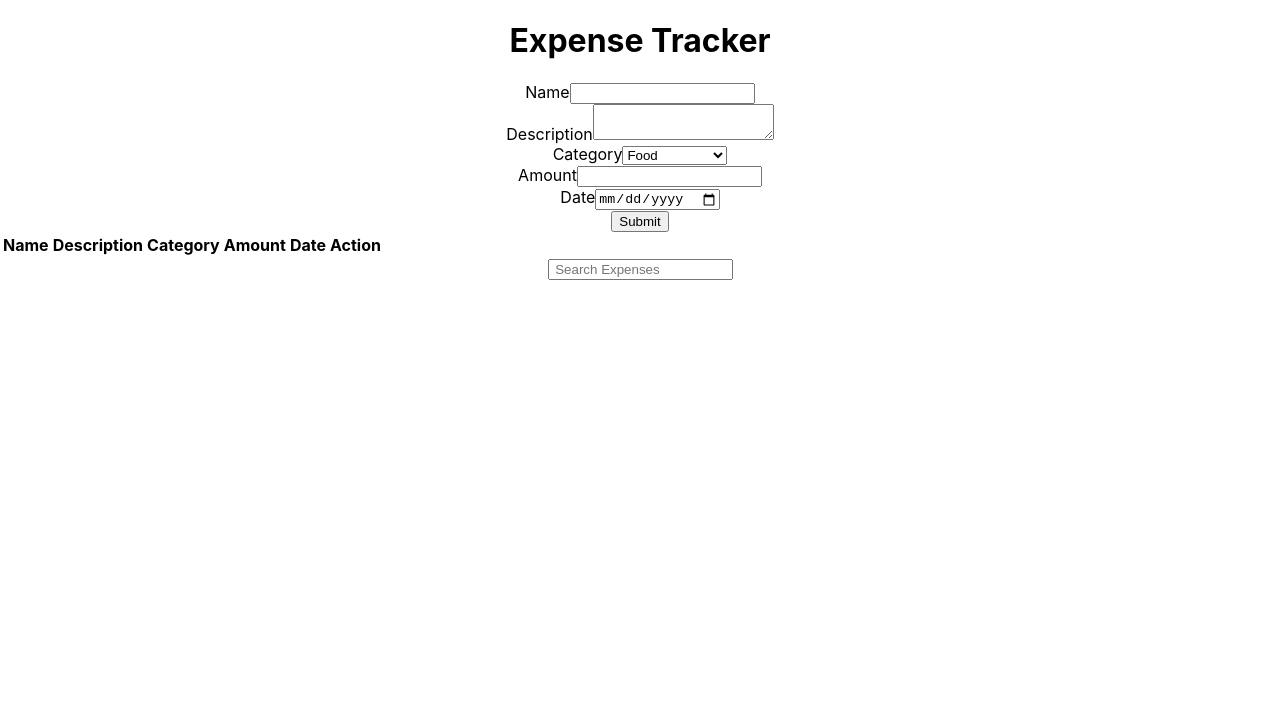
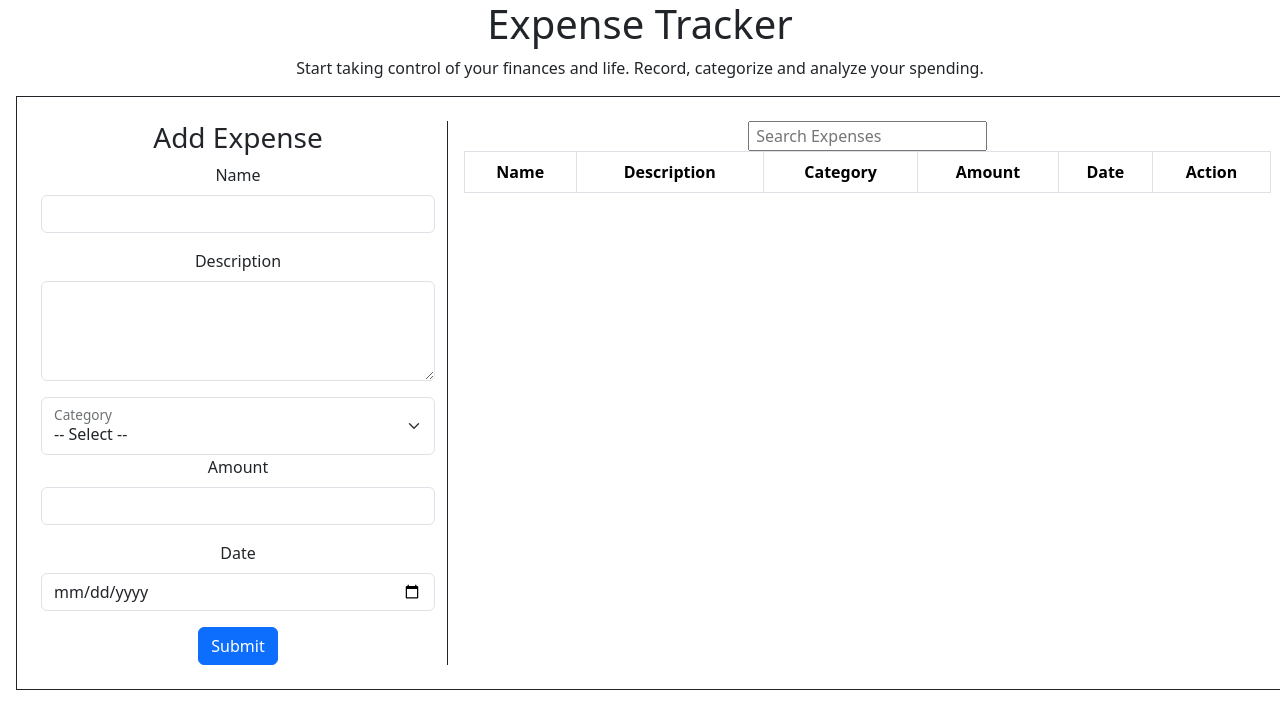
Before and after one commit to Winnie-Siriba/Expense-Tracker, a React (Create React App) app: page / in a window 1280 px wide. Shown: the top 704 px of the page. Built offline with nearby package versions, Linux system fonts and the light colour scheme.

Commit message:
completes code challenge

```diff
--- a/src/App.js
+++ b/src/App.js
@@ -1,5 +1,7 @@
 import './App.css';
 import React, {useState}  from "react";
+import 'bootstrap/dist/css/bootstrap.min.css';
+import { Container, Row, Col } from 'react-bootstrap';
 
 import ExpenseForm from './components/ExpenseForm';
 import ExpenseTable from './components/ExpenseTable';
@@ -31,18 +33,25 @@ function App() {
   return (
     <div className="App">
       <h1>Expense Tracker</h1>
-
+      <p>Start taking control of your finances and life. Record, categorize and analyze your spending.</p>
+        <Container fluid className="p-4 m-3 border border-dark">
+            <Row>
+              <Col md={4}>
                 <ExpenseForm onAddExpense={handleAddExpense}/>
-
+              </Col>
+              <Col md={8} className='border-start border-start-3 border-dark ps-3'>
+                <SearchBar
+                  searchTerm={searchTerm}
+                  onSearch={setSearchTerm}
+                />
                 <ExpenseTable
                   expenses={filteredExpenses}
                   onDelete={handleDelete}
                   onSort={handleSort}
                 />
-      <SearchBar
-      searchTerm={searchTerm}
-      onSearch={setSearchTerm}
-      />
+              </Col>
+            </Row>
+        </Container>
     </div>
   );
 }
--- a/src/components/ExpenseForm.js
+++ b/src/components/ExpenseForm.js
@@ -1,4 +1,8 @@
 import React, {useState}  from "react";
+import Button from 'react-bootstrap/Button';
+import Form from 'react-bootstrap/Form';
+import FloatingLabel from 'react-bootstrap/FloatingLabel';
+import { Container, Row, Col } from 'react-bootstrap';
 
 function ExpenseForm({onAddExpense}){
     const [name,setName] = useState('');
@@ -21,7 +25,57 @@ function ExpenseForm({onAddExpense}){
     setName(''); setDescription(''); setCategory(''); setAmount(''); setDate('');
     }
     return (
-        <form onSubmit ={submithandler}>
+        <>
+            <Form onSubmit ={submithandler}>
+                <h3>Add Expense</h3>
+                <Form.Group className="mb-3" controlId="formName">
+                    <Form.Label>Name</Form.Label>
+                    <Form.Control type="text" value={name} onChange = {e => setName(e.target.value)}
+                    required/>
+                </Form.Group>
+
+                <Form.Group className="mb-3" controlId="formDescription">
+                    <Form.Label>Description</Form.Label>
+                    <Form.Control as="textarea" value={description} onChange = {e => setDescription(e.target.value)} style={{height: '100px'}}
+                    required/>
+                </Form.Group>
+
+                <FloatingLabel controlId="formCategory" label="Category">
+                    <Form.Select aria-label="Floating label select example" value = {category}
+                    onChange = {e => setCategory(e.target.value)}
+                    required>
+                        <option>-- Select --</option>
+                        <option value="food">Food</option>
+                        <option value="transport">Transport</option>
+                        <option value="entertainment">Entertainment</option>
+                        <option value="necessities">Necessities</option>
+                        <option value="other">Other</option>
+                    </Form.Select>
+                </FloatingLabel>
+
+                <Form.Group className="mb-3" controlId="formAmount">
+                    <Form.Label>Amount</Form.Label>
+                    <Form.Control type="number" value={amount} onChange = {e => setAmount(e.target.value)}
+                    required/>
+                </Form.Group>
+
+                <Form.Group className="mb-3" controlId="formDate">
+                    <Form.Label>Date</Form.Label>
+                    <Form.Control type="date" value={date} onChange = {e => setDate(e.target.value)}
+                    required/>
+                </Form.Group>
+
+                <Button variant="primary" type="submit">
+                    Submit
+                </Button>
+            </Form>
+        </>
+    );
+}
+export default ExpenseForm
+
+
+{/* <form onSubmit ={submithandler}>
                 <div>
                     <label>Name</label>
                     <input
@@ -72,7 +126,4 @@ function ExpenseForm({onAddExpense}){
                 </div>
 
                 <button type = "submit">Submit</button>
-        </form>
-    );
-}
-export default ExpenseForm
+            </form> */}
--- a/src/components/ExpenseTable.js
+++ b/src/components/ExpenseTable.js
@@ -1,8 +1,9 @@
 import React from "react";
+import Table from 'react-bootstrap/Table';
 
 function ExpenseTable({expenses, onDelete, onSort}){
 return (
-    <table>
+    <Table stripped bordered hover responsive>
         <thead>
             <tr>
                 <th>Name</th>
@@ -32,7 +33,7 @@ return (
             ))
             }
         </tbody>
-    </table>
+    </Table>
 )
 }
 export default ExpenseTable;
```
Lines whose indentation alone changed are shown as unchanged.
